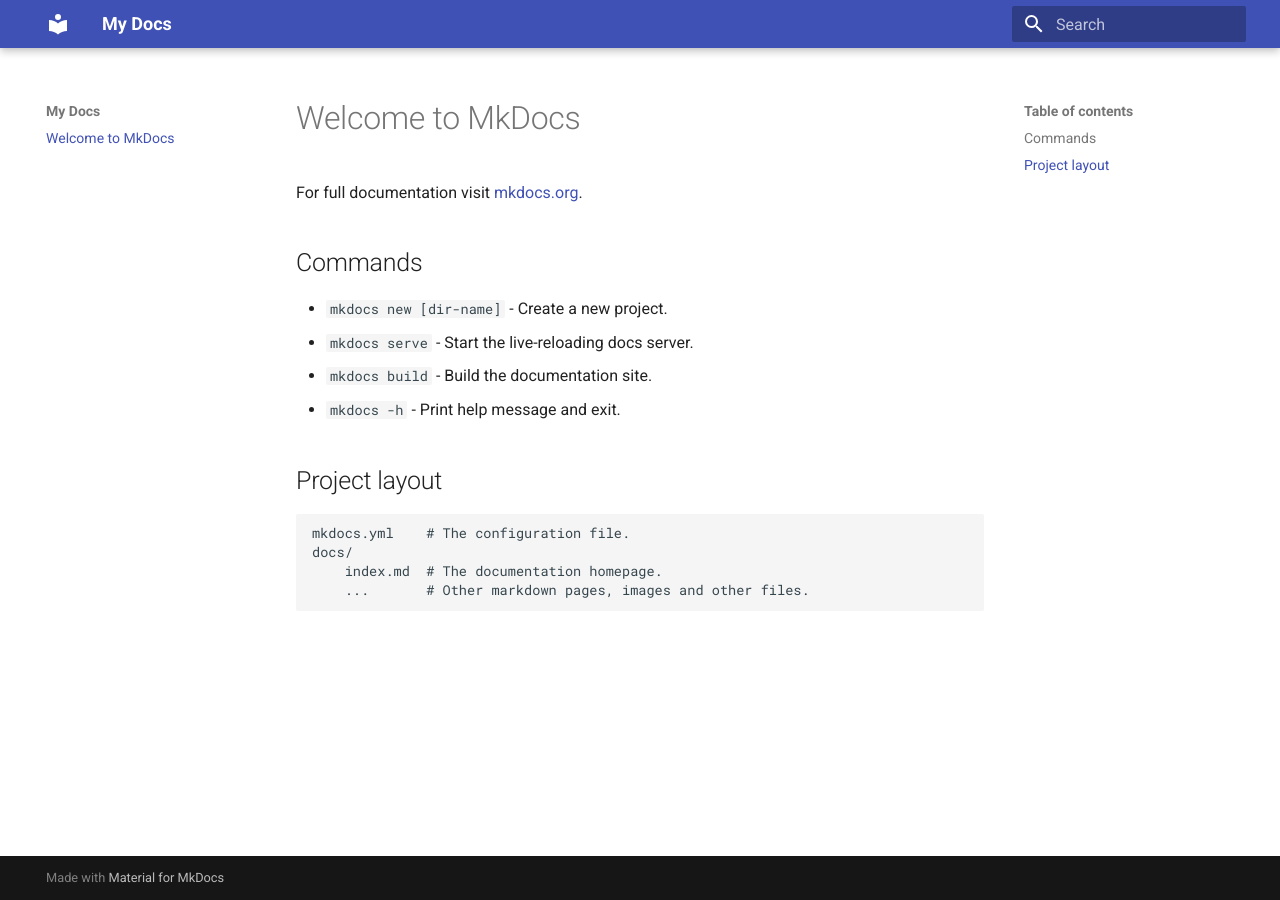
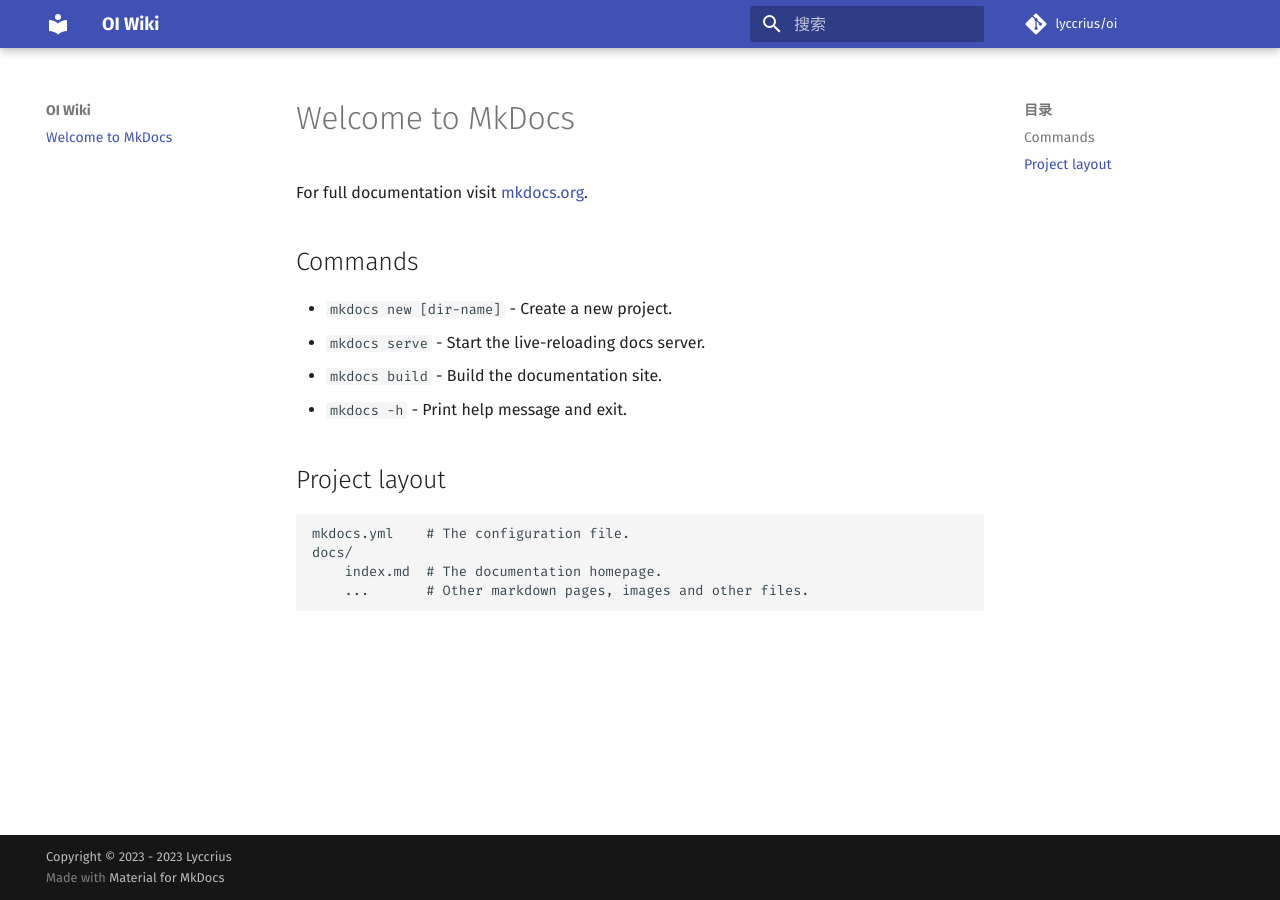
Before and after one commit to lyccrius/oi, an MkDocs documentation site: the page built from docs/index.md, in a window 1280 px wide. Built offline with MkDocs 1.6.1 and Material for MkDocs 9.7.7, drawn with Linux system fonts in a browser that asks for light colours; comment, search, counter and statistics services are not loaded.

Commit message:
update mkdocs.yml

```diff
--- a/mkdocs.yml
+++ b/mkdocs.yml
@@ -1,3 +1,24 @@
-site_name: My Docs
+# Project information
+site_name: OI Wiki
+site_url: https://oi.lyccrius.site
+site_author: Lyccrius
+site_description: >-
+  Lyccrius's OI Wiki
+
+# Repository
+repo_name: 'lyccrius/oi'
+repo_url: 'https://github.com/lyccrius/oi'
+
+# Copyright
+copyright: 'Copyright &copy; 2023 - 2023 Lyccrius'
+
+# Configuration
 theme:
   name: material
+  language: 'zh'
+  font:
+    text: 'Fira Sans'
+    code: 'Fira Mono'
+
+# Page tree
+nav:
```
